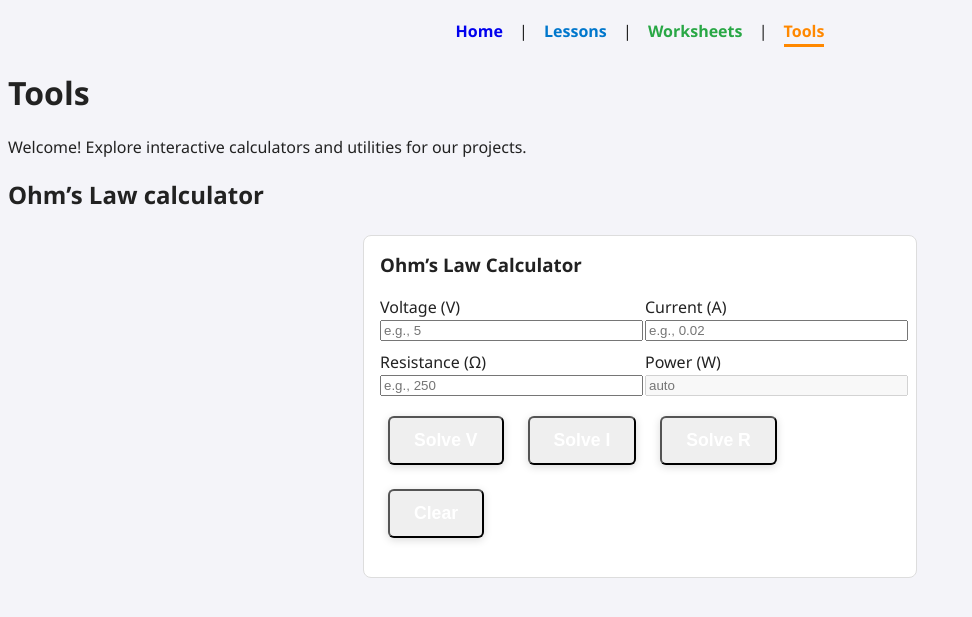
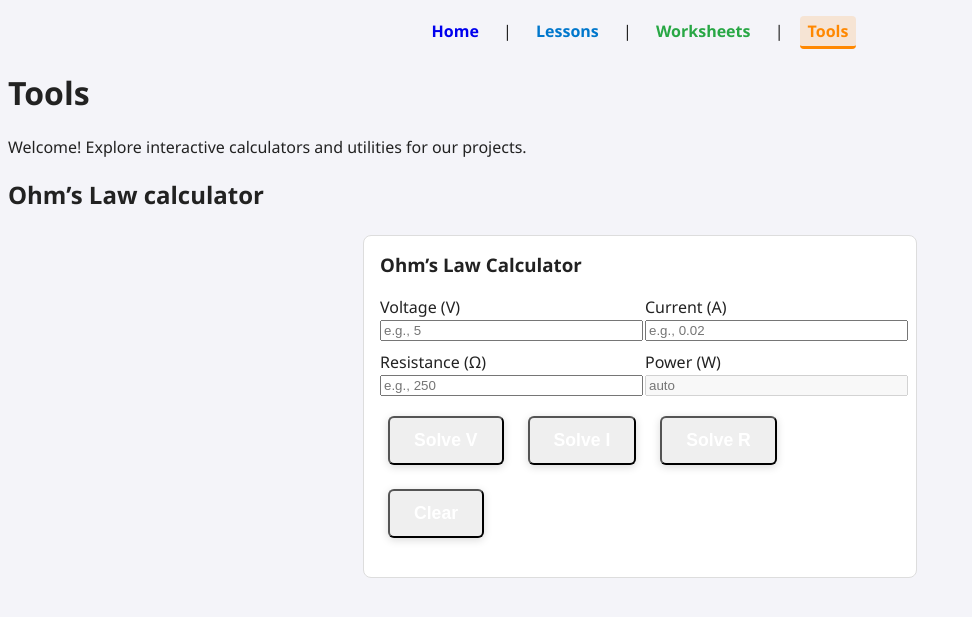
Before and after one commit to ImMrHh/arduino.journey, a Jekyll site: the page built from tools.md, in a window 1280 px wide. Shown: the top 617 px of the page, without its empty margins (0-972 px from the left). Built offline with Jekyll 4.4.1, drawn with Linux system fonts in a browser that asks for light colours.

Commit message:
Update style.css

```diff
--- a/assets/css/style.css
+++ b/assets/css/style.css
@@ -21,6 +21,7 @@
   align-items: center;     /* centers horizontally */
   text-align: center;
   padding: 2rem 1rem;      /* breathing room */
+  overflow: hidden;
 }
 
 .hero-banner::after {
@@ -33,7 +34,7 @@
     rgba(0,0,0,0.85) 100%
   );
   z-index: 1;
-  pointer-events: none; /* overlay won’t block clicks */
+  pointer-events: none;
 }
 
 .hero-text {
@@ -70,13 +71,14 @@
   text-decoration: none;
   color: #fff !important;
   box-shadow: 0 2px 8px rgba(0,0,0,0.15);
-  transition: background-color 0.2s ease, transform 0.1s ease;
+  transition: background-color 0.2s ease, transform 0.1s ease, box-shadow 0.2s ease;
   text-align: center;
 }
 
 .cta-button:hover {
   transform: translateY(-1px);
   cursor: pointer;
+  box-shadow: 0 0 12px rgba(0,0,0,0.25);
 }
 
 .cta-subtitle {
@@ -87,22 +89,22 @@
   color: rgba(255,255,255,0.9);
 }
 
-/* Specific button colors */
+/* Specific button colors + glow */
 .lessons-btn { background-color: #0077cc; }
-.lessons-btn:hover { background-color: #005fa3; }
+.lessons-btn:hover { background-color: #005fa3; box-shadow: 0 0 12px rgba(0,119,204,0.6); }
 
 .worksheets-btn { background-color: #28a745; }
-.worksheets-btn:hover { background-color: #1e7e34; }
+.worksheets-btn:hover { background-color: #1e7e34; box-shadow: 0 0 12px rgba(40,167,69,0.6); }
 
 .tools-btn { background-color: #ff8800; }
-.tools-btn:hover { background-color: #cc6d00; }
+.tools-btn:hover { background-color: #cc6d00; box-shadow: 0 0 12px rgba(255,136,0,0.6); }
 
 /* =========================
    Responsive Buttons & Hero
    ========================= */
 @media (max-width: 600px) {
   .hero-banner {
-    min-height: auto;   /* let content define height */
+    min-height: auto;
     padding: 1.5rem 1rem;
   }
 
@@ -147,15 +149,16 @@
   padding: 0.5em 0;
   text-align: center;
   position: relative;
-  z-index: 10;   /* ensures nav sits above hero overlay */
+  z-index: 10;
 }
 
 nav a {
   text-decoration: none;
   font-weight: 600;
   margin: 0 12px;
-  transition: color 0.2s ease, border-bottom 0.2s ease;
-  padding-bottom: 2px;
+  transition: color 0.2s ease, border-bottom 0.2s ease, background-color 0.2s ease, box-shadow 0.2s ease;
+  padding: 4px 8px;
+  border-radius: 4px;
 }
 
 /* Neutral Home */
@@ -165,10 +168,12 @@
 nav a[href="{{ '/' | relative_url }}"]:hover {
   color: #000;
   border-bottom: 2px solid #444;
+  box-shadow: 0 0 8px rgba(68,68,68,0.3);
 }
 nav a[href="{{ '/' | relative_url }}"].active {
   border-bottom: 3px solid #444;
   font-weight: 700;
+  background-color: rgba(68,68,68,0.1);
 }
 
 /* Lessons (blue) */
@@ -178,10 +183,12 @@
 nav a[href*="lessons"]:hover {
   color: #005fa3;
   border-bottom: 2px solid #005fa3;
+  box-shadow: 0 0 8px rgba(0,119,204,0.4);
 }
 nav a[href*="lessons"].active {
   border-bottom: 3px solid #0077cc;
   font-weight: 700;
+  background-color: rgba(0,119,204,0.15);
 }
 
 /* Worksheets (green) */
@@ -191,10 +198,12 @@
 nav a[href*="worksheets"]:hover {
   color: #1e7e34;
   border-bottom: 2px solid #1e7e34;
+  box-shadow: 0 0 8px rgba(40,167,69,0.4);
 }
 nav a[href*="worksheets"].active {
   border-bottom: 3px solid #28a745;
   font-weight: 700;
+  background-color: rgba(40,167,69,0.15);
 }
 
 /* Tools (orange) */
@@ -204,8 +213,42 @@
 nav a[href*="tools"]:hover {
   color: #cc6d00;
   border-bottom: 2px solid #cc6d00;
+  box-shadow: 0 0 8px rgba(255,136,0,0.4);
 }
 nav a[href*="tools"].active {
   border-bottom: 3px solid #ff8800;
   font-weight: 700;
+  background-color: rgba(255,136,0,0.15);
 }
+
+/* =========================
+   Animations (Staggered)
+   ========================= */
+@keyframes fadeInUp {
+  from {
+    opacity: 0;
+    transform: translateY(20px);
+  }
+  to {
+    opacity: 1;
+    transform: translateY(0);
+  }
+}
+
+.hero-text h1 {
+  opacity: 0;
+  animation: fadeInUp 1s ease forwards;
+  animation-delay: 0.1s;
+}
+
+.hero-text p {
+  opacity: 0;
+  animation: fadeInUp 1s ease forwards;
+  animation-delay: 0.3s;
+}
+
+.cta-buttons {
+  opacity: 0;
+  animation: fadeInUp 1s ease forwards;
+  animation-delay: 0.6s;
+}
```
